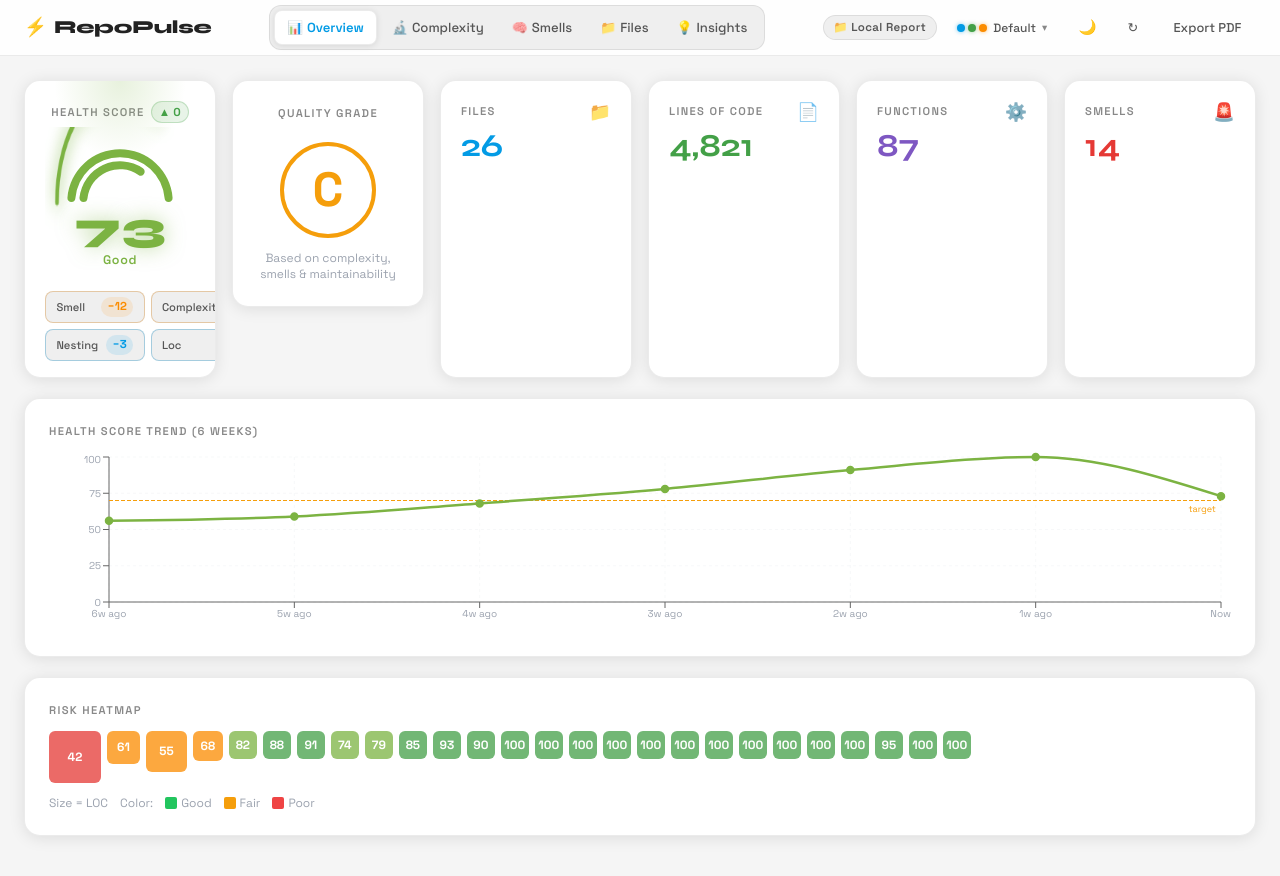
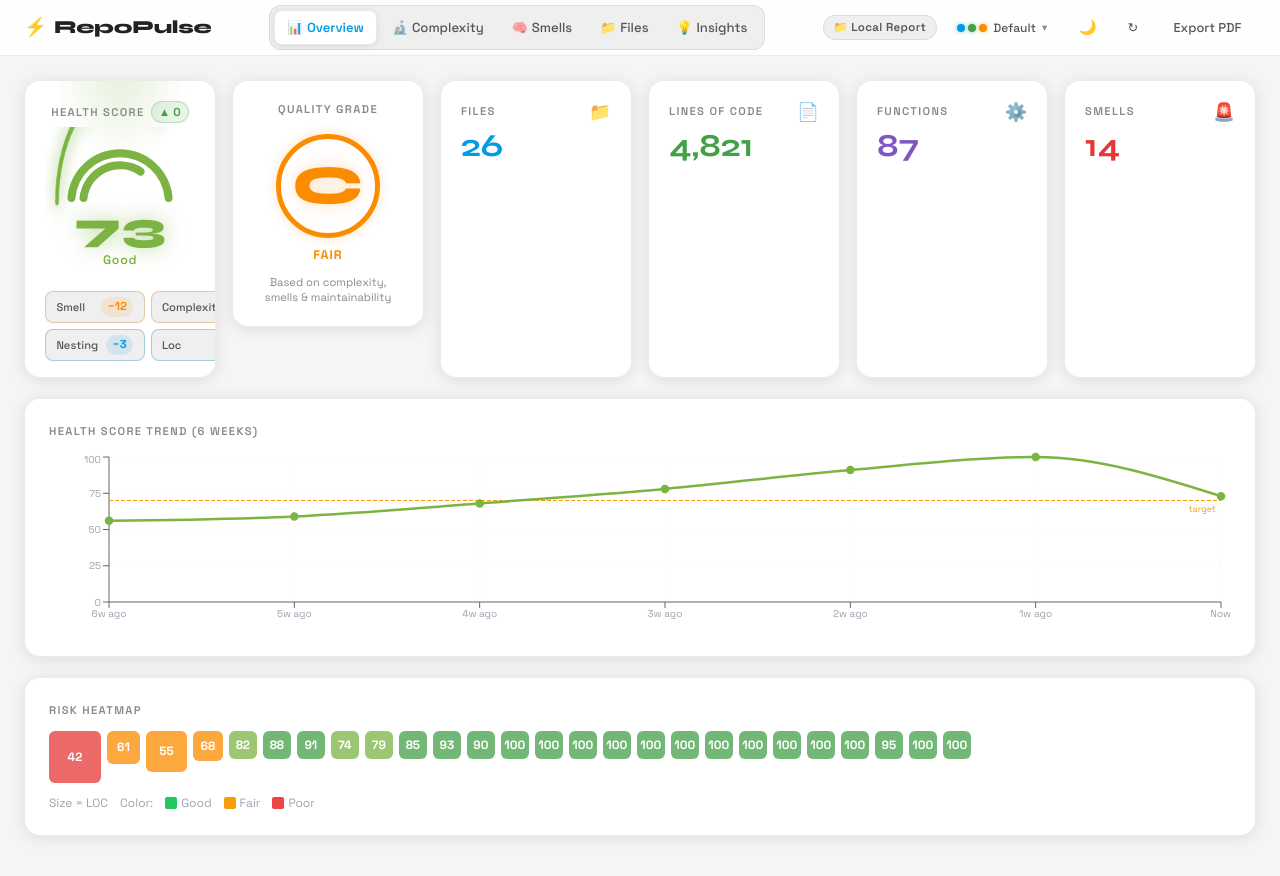
Before and after one commit to sohamrajput98/RepoPulse, a React (Vite) app in the folder frontend/: page /#/dashboard/overview in a window 1280 px wide. Shown: the top 876 px of the page. Built offline with nearby package versions, Linux system fonts and the light colour scheme.

Commit message:
feat: frontend: restyle QualityGrade with layered neon box-shadow ring, gradeGlow animation, neon text-shadow

```diff
--- a/frontend/src/components/QualityGrade.jsx
+++ b/frontend/src/components/QualityGrade.jsx
@@ -1,17 +1,169 @@
-import { getQualityGrade } from '../utils/insights';
+import { useChartColors } from "../hooks/useChartColors";
+
+/* ── Grade config ────────────────────────────────────────── */
+const GRADE_CONFIG = {
+  A: {
+    colorVar: "--score-excellent",
+    glowVar: "--glow-c2",
+    label: "Excellent",
+  },
+  B: { colorVar: "--score-good", glowVar: "--glow-c2", label: "Good" },
+  C: { colorVar: "--score-fair", glowVar: "--glow-c3", label: "Fair" },
+  D: { colorVar: "--score-poor", glowVar: "--glow-c1", label: "Poor" },
+  F: { colorVar: "--score-critical", glowVar: "--glow-c1", label: "Critical" },
+};
+
+function resolveGrade(score) {
+  if (score >= 90) return "A";
+  if (score >= 80) return "B";
+  if (score >= 70) return "C";
+  if (score >= 50) return "D";
+  return "F";
+}
 
 export default function QualityGrade({ score }) {
-    const { grade, color } = getQualityGrade(score ?? 0);
-    return (
-        <div className="card p-6 flex flex-col items-center justify-center text-center">
-            <p className="card-header">Quality Grade</p>
-            <div className="relative w-24 h-24 flex items-center justify-center rounded-full border-4 mt-2"
-                style={{ borderColor: color }}>
-                <span className="text-5xl font-black" style={{ color }}>{grade}</span>
-            </div>
-            <p className="text-xs text-gray-400 dark:text-slate-400 mt-3">
-                Based on complexity,<br />smells & maintainability
-            </p>
+  /* re-render on palette/theme change */
+  useChartColors();
+
+  const s = score ?? 0;
+  const letter = resolveGrade(s);
+  const cfg = GRADE_CONFIG[letter];
+  const color = `var(${cfg.colorVar})`;
+  const glow = `var(${cfg.glowVar})`;
+  const SIZE = 104;
+  const THICK = 5;
+
+  return (
+    <div
+      className="card"
+      style={{
+        padding: "1.25rem",
+        display: "flex",
+        flexDirection: "column",
+        alignItems: "center",
+        justifyContent: "center",
+        textAlign: "center",
+        gap: "0.5rem",
+      }}
+    >
+      <p className="card-header" style={{ marginBottom: 0 }}>
+        Quality Grade
+      </p>
+
+      {/* neon glow ring via box-shadow layers */}
+      <div
+        style={{
+          position: "relative",
+          width: SIZE,
+          height: SIZE,
+          marginTop: "0.5rem",
+        }}
+      >
+        {/* outer glow ring — animated */}
+        <div
+          style={{
+            position: "absolute",
+            inset: 0,
+            borderRadius: "50%",
+            border: `${THICK}px solid ${color}`,
+            boxShadow: [
+              `0 0 0 1px color-mix(in srgb, ${color} 20%, transparent)`,
+              `0 0 18px 3px ${glow}`,
+              `0 0 36px 6px color-mix(in srgb, ${glow} 40%, transparent)`,
+              `inset 0 0 14px color-mix(in srgb, ${glow} 16%, transparent)`,
+            ].join(", "),
+            animation: "gradeGlow 2.5s ease-in-out infinite alternate",
+          }}
+        />
+
+        {/* inner subtle fill */}
+        <div
+          style={{
+            position: "absolute",
+            inset: THICK + 4,
+            borderRadius: "50%",
+            background: `radial-gradient(circle, color-mix(in srgb, ${glow} 12%, transparent) 0%, transparent 70%)`,
+          }}
+        />
+
+        {/* grade letter */}
+        <div
+          style={{
+            position: "absolute",
+            inset: 0,
+            display: "flex",
+            alignItems: "center",
+            justifyContent: "center",
+          }}
+        >
+          <span
+            style={{
+              fontFamily: "Syne, sans-serif",
+              fontSize: "3.4rem",
+              fontWeight: 800,
+              lineHeight: 1,
+              color,
+              /* neon text glow */
+              textShadow: [
+                `0 0 12px ${glow}`,
+                `0 0 28px color-mix(in srgb, ${glow} 50%, transparent)`,
+                `0 0 52px color-mix(in srgb, ${glow} 25%, transparent)`,
+              ].join(", "),
+              animation:
+                "gradeIn 0.55s cubic-bezier(0.34,1.56,0.64,1) forwards",
+            }}
+          >
+            {letter}
+          </span>
         </div>
-    );
+      </div>
+
+      {/* label with neon text shadow */}
+      <span
+        style={{
+          fontSize: "0.78rem",
+          fontWeight: 700,
+          color,
+          letterSpacing: "0.09em",
+          textTransform: "uppercase",
+          textShadow: `0 0 10px color-mix(in srgb, ${glow} 55%, transparent)`,
+        }}
+      >
+        {cfg.label}
+      </span>
+
+      <p
+        style={{
+          fontSize: "0.7rem",
+          color: "var(--text-muted)",
+          lineHeight: 1.4,
+          marginTop: 2,
+        }}
+      >
+        Based on complexity,
+        <br />
+        smells &amp; maintainability
+      </p>
+
+      <style>{`
+                @keyframes gradeGlow {
+                    from {
+                        box-shadow:
+                            0 0 10px 2px ${glow},
+                            inset 0 0 8px color-mix(in srgb, ${glow} 10%, transparent);
+                    }
+                    to {
+                        box-shadow:
+                            0 0 28px 8px ${glow},
+                            0 0 54px 12px color-mix(in srgb, ${glow} 30%, transparent),
+                            inset 0 0 22px color-mix(in srgb, ${glow} 20%, transparent);
+                    }
+                }
+                @keyframes gradeIn {
+                    from { opacity: 0; transform: scale(0.5) rotate(-8deg); }
+                    to   { opacity: 1; transform: scale(1) rotate(0deg); }
+                }
+            `}</style>
+    </div>
+  );
 }
```
